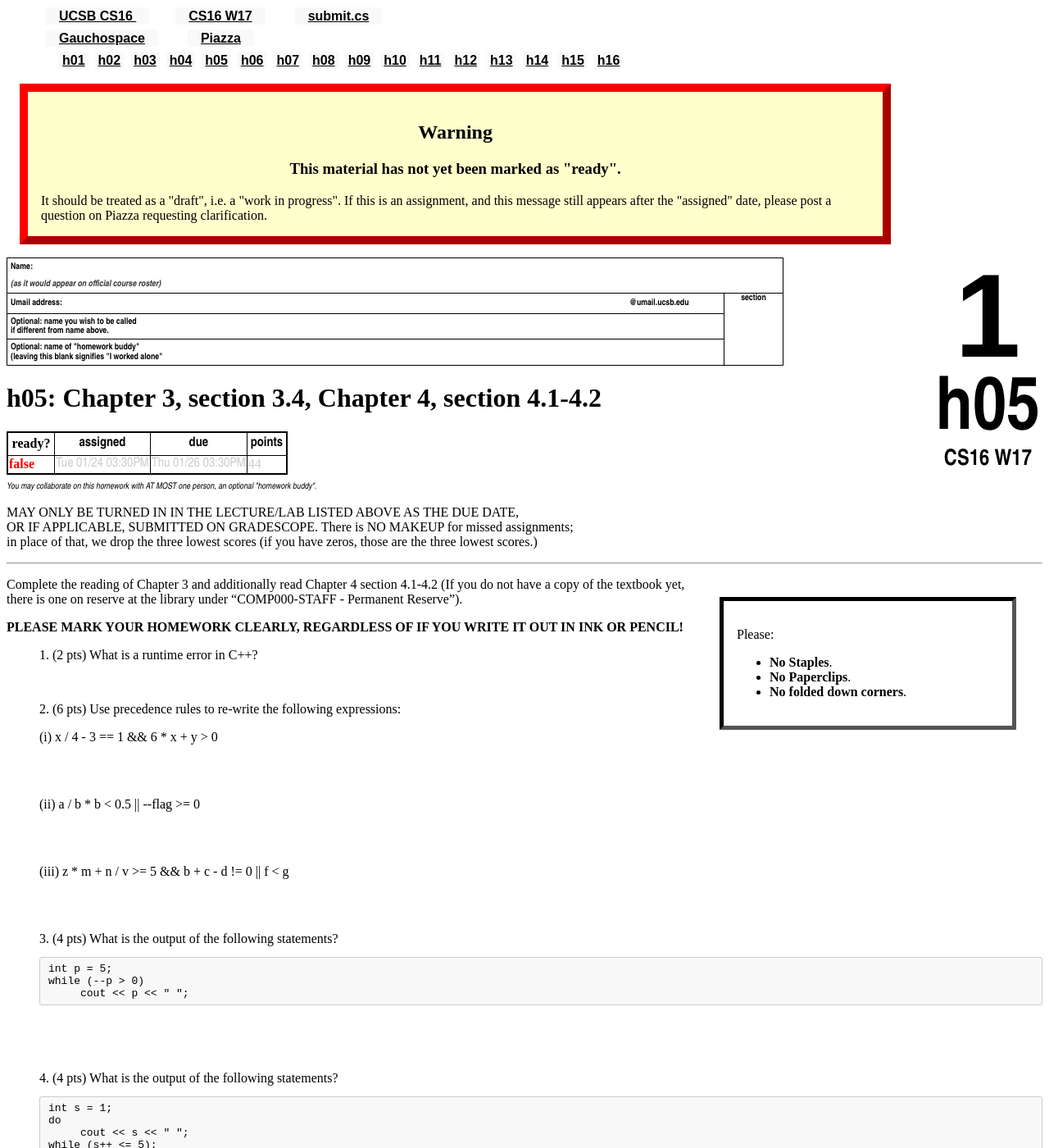
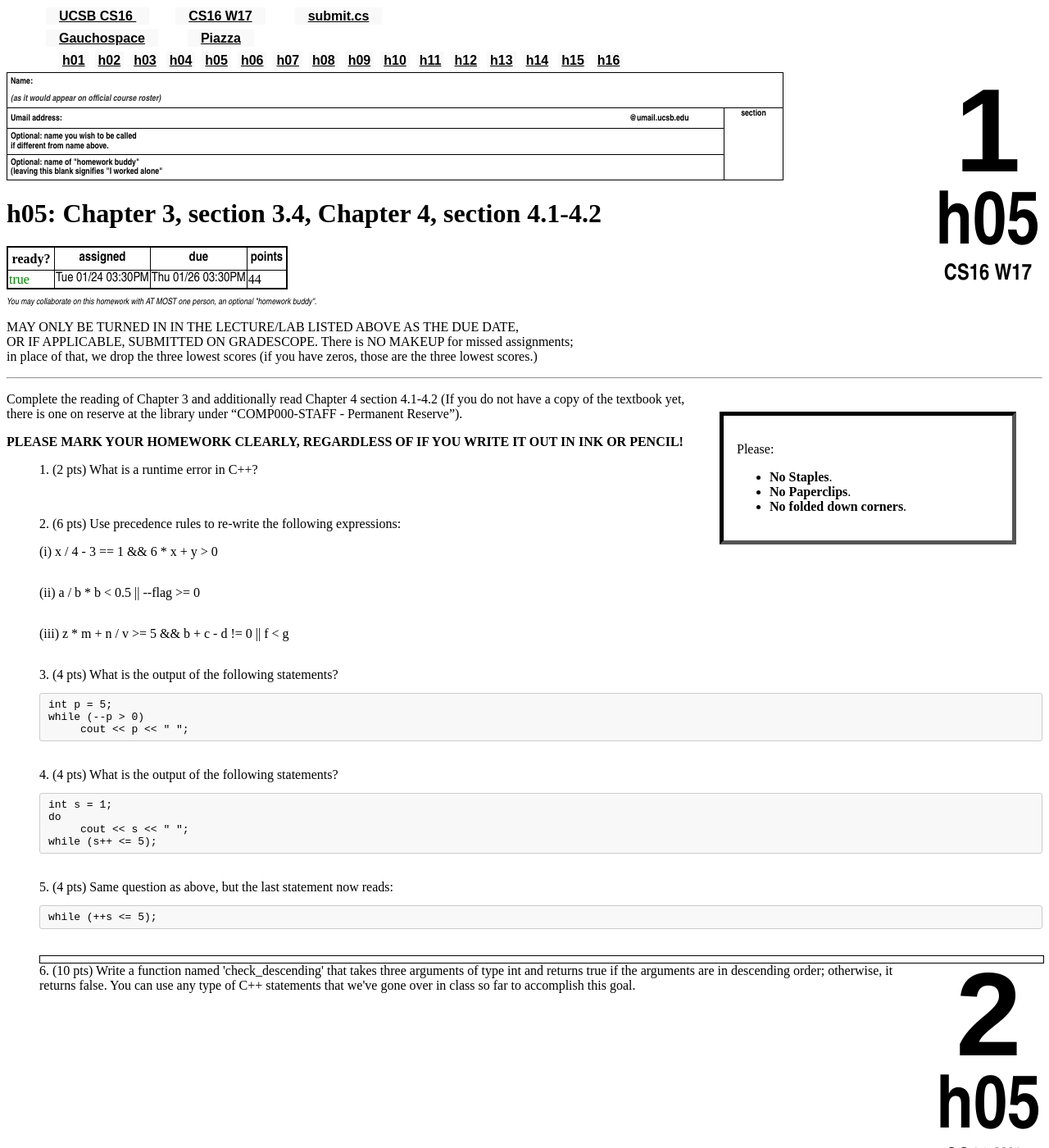
Before and after one commit to ucsb-cs32-s17/ucsb-cs32-s17.github.io, a Jekyll site: the page built from _hwk/h05.md, in a window 1280 px wide and 1400 px high. Shown: the whole window at 82% size. Built offline with Jekyll 4.4.1, drawn with Linux system fonts in a browser that asks for light colours; some of the changed text lies outside the part shown.

Commit message:
hw5 update

````diff
--- a/_hwk/h05.md
+++ b/_hwk/h05.md
@@ -1,7 +1,7 @@
 ---
 num: "h05"
 desc: "Chapter 3, section 3.4, Chapter 4, section 4.1-4.2 "
-ready: false
+ready: true
 assigned: 2017-01-24 15:30:00.00-8:00
 due: 2017-01-26 15:30:00.00-8:00
 ---
@@ -17,11 +17,11 @@ Complete the reading of Chapter 3 and additionally read Chapter 4 section 4.1-4.
 2.	(6 pts) Use precedence rules to re-write the following expressions:
   <div style="margin-bottom:1em"></div>
 	(i) x / 4 - 3 == 1 && 6 * x + y > 0
-  <div style="margin-bottom:4em"></div>
+  <div style="margin-bottom:2em"></div>
 	(ii) a / b * b < 0.5 || --flag >= 0
-  <div style="margin-bottom:4em"></div>
+  <div style="margin-bottom:2em"></div>
 	(iii) z * m + n / v >= 5 && b + c - d != 0 || f < g
-  <div style="margin-bottom:4em"></div>
+  <div style="margin-bottom:2em"></div>
 
 3.	(4 pts) What is the output of the following statements?
   <div markdown="1">
@@ -31,7 +31,7 @@ while (--p > 0)
      cout << p << " ";
 ```
   </div>
-  <div style="margin-bottom:5em"></div>
+  <div style="margin-bottom:2em"></div>
 
 4.	(4 pts) What is the output of the following statements?
   <div markdown="1">
@@ -42,8 +42,8 @@ do
 while (s++ <= 5);
 ```
   </div>
-  <div style="margin-bottom:5em"></div>
-  <div class="pagebreak"></div>
+  <div style="margin-bottom:2em"></div>
+
 
 5.	(4 pts) Same question as above, but the last statement now reads:
 
@@ -52,7 +52,8 @@ while (s++ <= 5);
 while (++s <= 5);
 ```
   </div>
-  <div style="margin-bottom:5em"></div>
+  <div style="margin-bottom:2em"></div>
+  <div class="pagebreak"></div>
 
 6.	(10 pts) Write a function named 'check_descending' that takes three arguments of type int and returns true if the arguments are in descending order; otherwise, it returns false. You can use any type of C++ statements that we've gone over in class so far to accomplish this goal.
 	<div style="margin-bottom:30em"></div>
````
